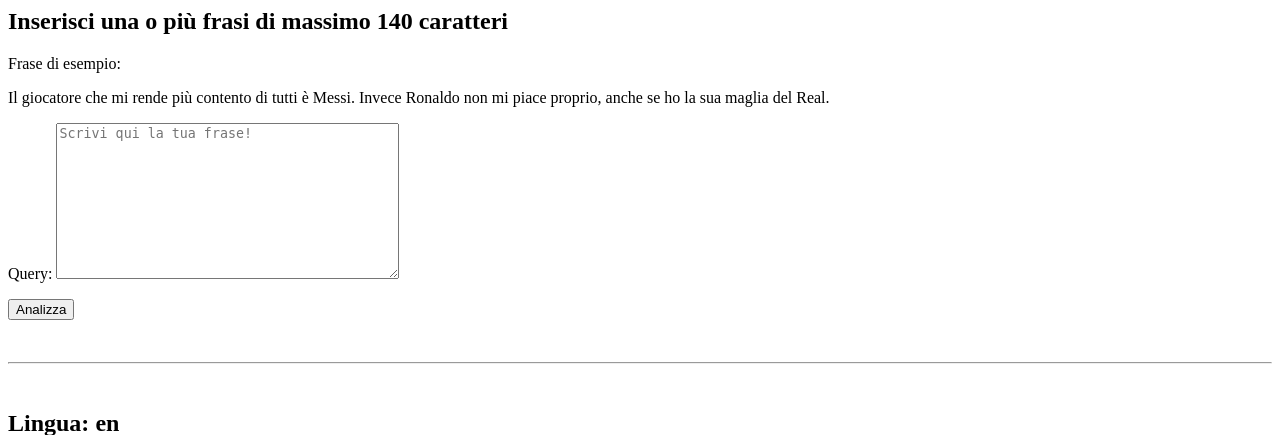
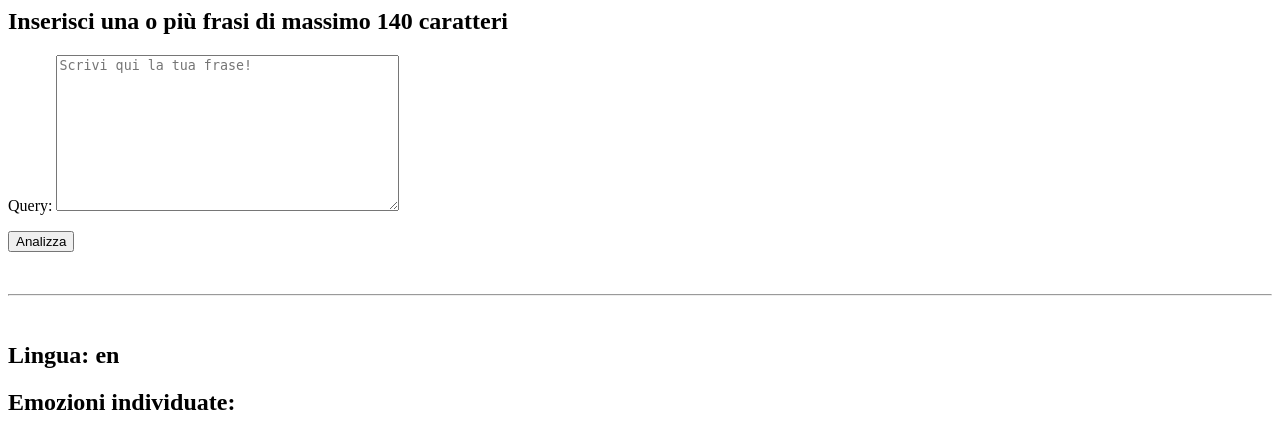
Before and after one commit to dosdos/emozioni, a Django app: template templates/home.html in a window 1280 px wide. Shown: the top 435 px of the page. Run offline with Django 3.2, Linux system fonts and the light colour scheme; tables that the repository leaves empty hold one stand-in row (values such as "Sample post"); the template is opened without the code that fills it: values that come from a table or form of the project are taken from there, most other values are stand-ins (such as "Sample title", 1, 10 or a date in 2020).

Commit message:
Remove redundant sentence at the top of the home

```diff
--- a/templates/home.html
+++ b/templates/home.html
@@ -1,6 +1,4 @@
 <h2>Inserisci una o pi&ugrave; frasi di massimo 140 caratteri</h2>
-<p>Frase di esempio:</p>
-<p>Il giocatore che mi rende più contento di tutti è Messi. Invece Ronaldo non mi piace proprio, anche se ho la sua maglia del Real.</p>
 <form action="{% url 'home' %}" method="POST">
     {{ form.as_p }}
     {% csrf_token %}
```
